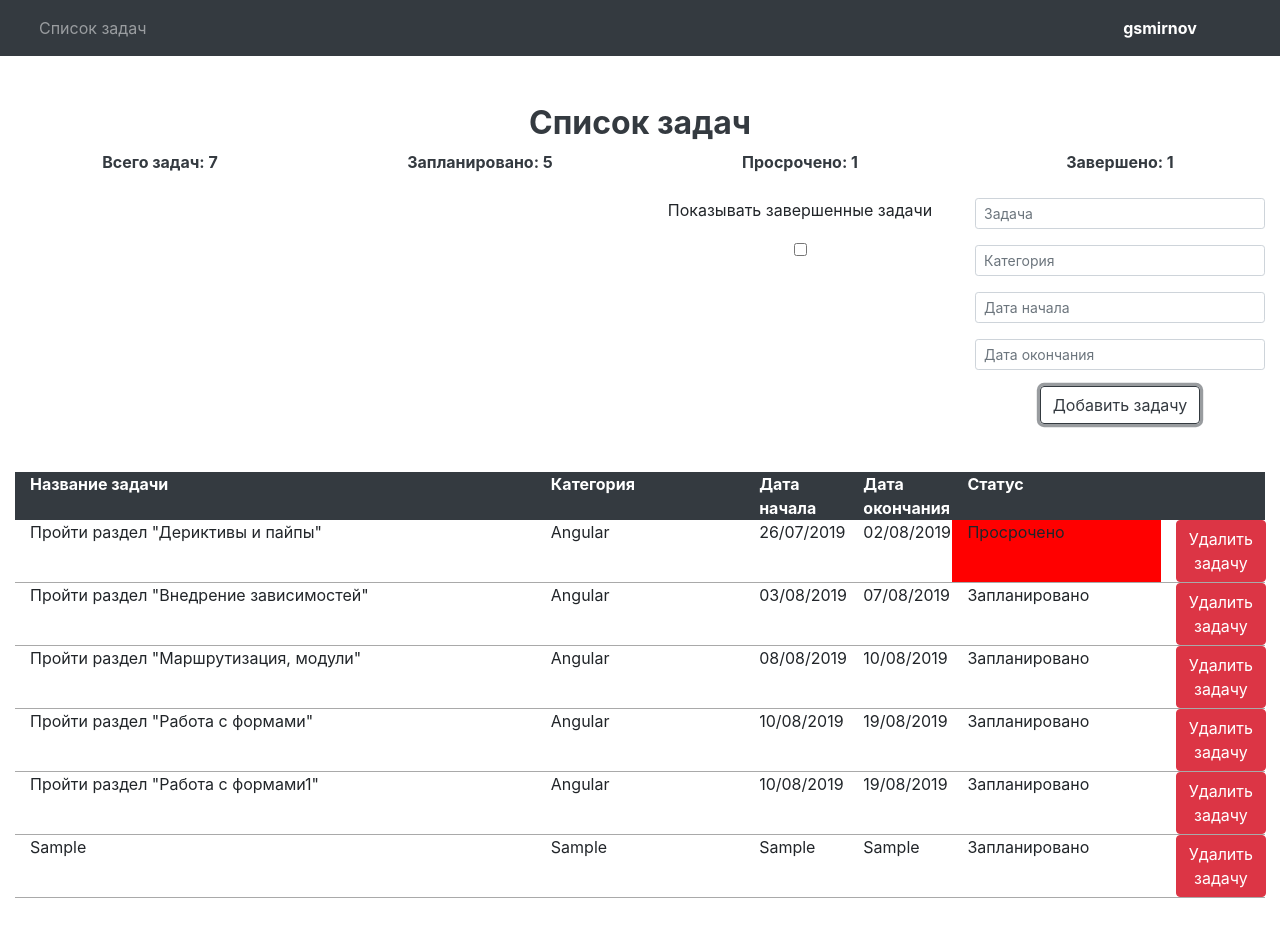
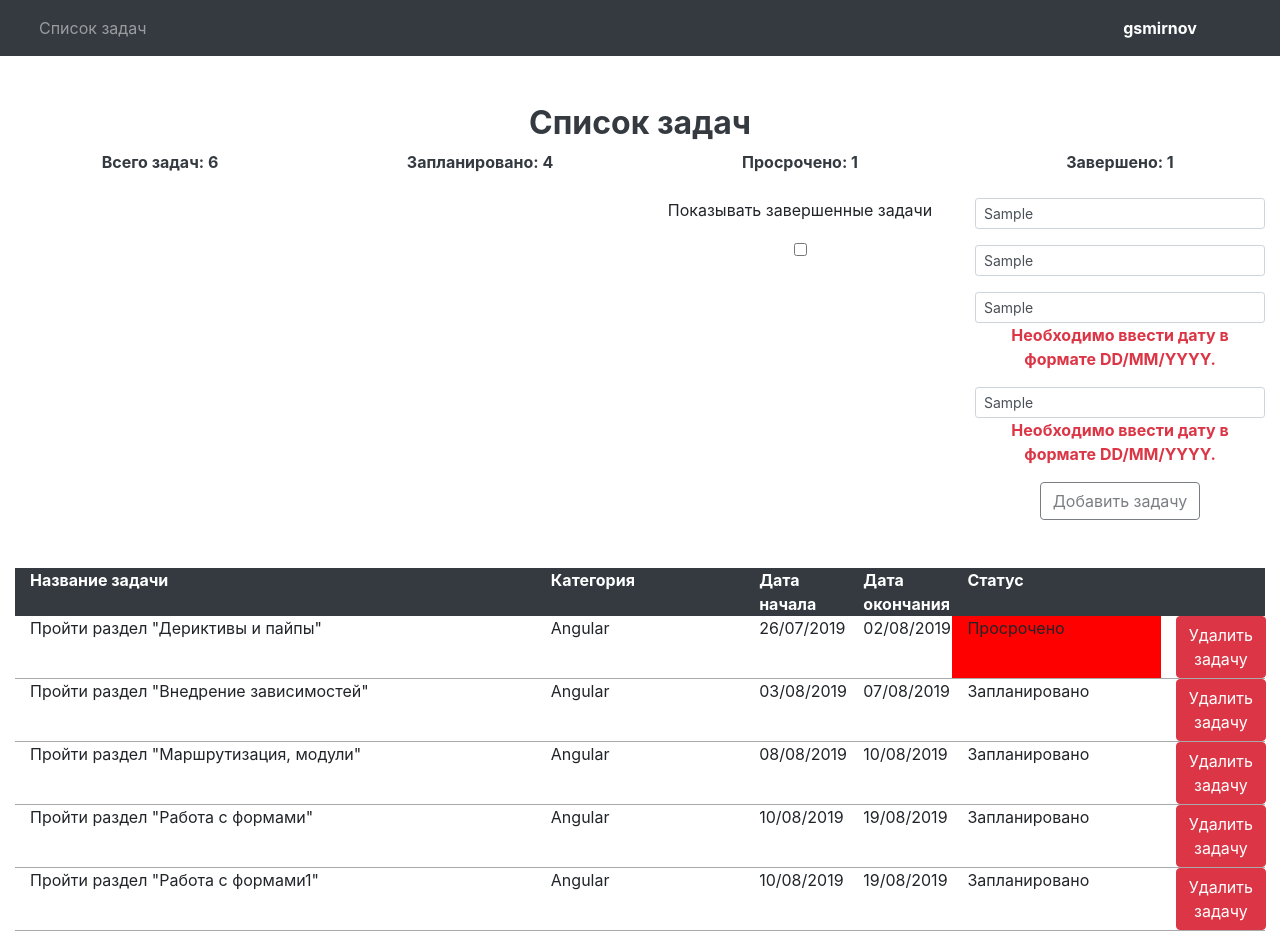
Before and after one commit to gmsmirnov/job4j_angular, an Angular app in the folder task-planner/: page / in a window 1280 px wide. Both pictures are taken after typing "Sample", "Sample", "Sample", "Sample" into the empty fields and a click on the button "Добавить задачу". Shown: the top 931 px of the page. Before the commit the page ends 898 px from the top, so only its background shows below. Built offline with nearby package versions, Linux system fonts and the light colour scheme.

Commit message:
Финальная задача раздела. [#64425]

```diff
--- a/task-planner/src/app/app.module.ts
+++ b/task-planner/src/app/app.module.ts
@@ -9,6 +9,7 @@ import { StatisticComponent } from './task-list/statistic/statistic.component';
 import { ListRowComponent } from './task-list/list-row/list-row.component';
 import { TaskAddComponent } from './task-list/task-add/task-add.component';
 import { FormsModule, ReactiveFormsModule } from '@angular/forms';
+import { EditTaskComponent } from './task-list/edit-task/edit-task.component';
 
 @NgModule({
   declarations: [
@@ -17,7 +18,8 @@ import { FormsModule, ReactiveFormsModule } from '@angular/forms';
     TaskListComponent,
     StatisticComponent,
     ListRowComponent,
-    TaskAddComponent
+    TaskAddComponent,
+    EditTaskComponent
   ],
   imports: [
     BrowserModule,
--- /dev/null
+++ b/task-planner/src/app/task-list/edit-task/edit-task.component.css
@@ -0,0 +1,4 @@
+.length-9 {
+  min-width: 9em;
+  max-width: 9em;
+}
--- /dev/null
+++ b/task-planner/src/app/task-list/edit-task/edit-task.component.html
@@ -0,0 +1,42 @@
+<form [formGroup]="editTaskForm" novalidate>
+  <div class="mb-3 input-group-sm">
+    <input type="text" class="form-control" placeholder="Задача" formControlName="name">
+    <div class="text-danger font-weight-bold" *ngIf="editTaskForm.controls['name'].invalid && editTaskForm.controls['name'].touched">
+      Поле не заполнено!
+    </div>
+  </div>
+  <div class="mb-3 input-group-sm">
+    <input type="text" class="form-control" placeholder="Категория" formControlName="category">
+    <div class="text-danger font-weight-bold" *ngIf="editTaskForm.controls['category'].invalid && editTaskForm.controls['category'].touched">
+      Поле не заполнено!
+    </div>
+  </div>
+  <div class="mb-3 input-group-sm">
+    <input type="text" class="form-control" placeholder="Дата начала в формате DD/MM/YYYY" formControlName="dateStart">
+    <div class="text-danger font-weight-bold" *ngIf="editTaskForm.controls['dateStart'].invalid && editTaskForm.controls['dateStart'].touched">
+      Необходимо ввести дату в формате DD/MM/YYYY.
+    </div>
+  </div>
+  <div class="mb-3 input-group-sm">
+    <input type="text" class="form-control" placeholder="Дата окончания в формате DD/MM/YYYY" formControlName="dateEnd">
+    <div class="text-danger font-weight-bold" *ngIf="editTaskForm.controls['dateEnd'].invalid && editTaskForm.controls['dateEnd'].touched">
+      Необходимо ввести дату в формате DD/MM/YYYY.
+    </div>
+  </div>
+  <div class="row">
+    <div class="col-6">
+    <button class="btn btn-outline-success length-9"
+            [disabled]="editTaskForm.controls['name'].invalid && editTaskForm.controls['name'].touched ||
+            editTaskForm.controls['category'].invalid && editTaskForm.controls['category'].touched ||
+            editTaskForm.controls['dateStart'].invalid && editTaskForm.controls['dateStart'].touched ||
+            editTaskForm.controls['dateEnd'].invalid && editTaskForm.controls['dateEnd'].touched"
+            (click)="save()">Сохранить
+    </button>
+    </div>
+    <div class="col-6">
+    <button class="btn btn-outline-primary length-9"
+            (click)="cancel()">Отмена
+    </button>
+    </div>
+  </div>
+</form>
--- /dev/null
+++ b/task-planner/src/app/task-list/edit-task/edit-task.component.ts
@@ -0,0 +1,60 @@
+import { Component, EventEmitter, Input, OnInit, Output } from '@angular/core';
+import { FormControl, FormGroup, Validators } from '@angular/forms';
+import { Task } from '../task.model';
+
+@Component({
+  selector: 'app-edit-task',
+  templateUrl: './edit-task.component.html',
+  styleUrls: ['./edit-task.component.css']
+})
+export class EditTaskComponent implements OnInit {
+  @Input() task: Task;
+
+  @Output() cancelEmitter = new EventEmitter();
+  @Output() saveTaskEmitter = new EventEmitter<Task>();
+
+  public editTaskForm: FormGroup;
+
+  constructor() {
+  }
+
+  // инициализация полей редактируемой задачи
+  ngOnInit() {
+    this.editTaskForm = new FormGroup({
+      name: new FormControl(this.task.name, [
+        Validators.minLength(3),
+        Validators.maxLength(50),
+        Validators.required
+      ]),
+      category: new FormControl(this.task.category, [
+        Validators.minLength(3),
+        Validators.maxLength(50),
+        Validators.required
+      ]),
+      dateStart: new FormControl(this.task.dateStart, [
+        Validators.pattern('(0[1-9]|[12][0-9]|3[01])[- /.](0[1-9]|1[012])[- /.](19|20)\\d\\d'),
+        Validators.required
+      ]),
+      dateEnd: new FormControl(this.task.dateEnd, [
+        Validators.pattern('(0[1-9]|[12][0-9]|3[01])[- /.](0[1-9]|1[012])[- /.](19|20)\\d\\d'),
+        Validators.required
+      ])
+    });
+  }
+
+  // сохранение редактируемой задачи
+  save() {
+    this.saveTaskEmitter.emit(new Task(
+      this.editTaskForm.get('name').value,
+      this.editTaskForm.get('category').value,
+      this.editTaskForm.get('dateStart').value,
+      this.editTaskForm.get('dateEnd').value
+    ));
+    this.editTaskForm.reset();
+  }
+
+  // отмена сохранения редактируемой задачи
+  cancel() {
+    this.cancelEmitter.emit();
+  }
+}
--- a/task-planner/src/app/task-list/task-add/task-add.component.html
+++ b/task-planner/src/app/task-list/task-add/task-add.component.html
@@ -1,15 +1,33 @@
 <form [formGroup]="newTaskForm" novalidate>
   <div class="mb-3 input-group-sm">
     <input type="text" class="form-control" placeholder="Задача" formControlName="name">
+    <div class="text-danger font-weight-bold" *ngIf="newTaskForm.controls['name'].invalid && newTaskForm.controls['name'].touched">
+      Поле не заполнено!
+    </div>
   </div>
   <div class="mb-3 input-group-sm">
     <input type="text" class="form-control" placeholder="Категория" formControlName="category">
+    <div class="text-danger font-weight-bold" *ngIf="newTaskForm.controls['category'].invalid && newTaskForm.controls['category'].touched">
+      Поле не заполнено!
+    </div>
   </div>
   <div class="mb-3 input-group-sm">
-    <input type="text" class="form-control" placeholder="Дата начала" formControlName="dateStart">
+    <input type="text" class="form-control" placeholder="Дата начала в формате DD/MM/YYYY" formControlName="dateStart">
+    <div class="text-danger font-weight-bold" *ngIf="newTaskForm.controls['dateStart'].invalid && newTaskForm.controls['dateStart'].touched">
+      Необходимо ввести дату в формате DD/MM/YYYY.
+    </div>
   </div>
   <div class="mb-3 input-group-sm">
-    <input type="text" class="form-control" placeholder="Дата окончания" formControlName="dateEnd">
+    <input type="text" class="form-control" placeholder="Дата окончания в формате DD/MM/YYYY" formControlName="dateEnd">
+    <div class="text-danger font-weight-bold" *ngIf="newTaskForm.controls['dateEnd'].invalid && newTaskForm.controls['dateEnd'].touched">
+      Необходимо ввести дату в формате DD/MM/YYYY.
+    </div>
   </div>
-  <button class="btn btn-outline-dark" (click)="addTask()">Добавить задачу</button>
+  <button class="btn btn-outline-dark"
+          [disabled]="newTaskForm.controls['name'].invalid && newTaskForm.controls['name'].touched ||
+          newTaskForm.controls['category'].invalid && newTaskForm.controls['category'].touched ||
+          newTaskForm.controls['dateStart'].invalid && newTaskForm.controls['dateStart'].touched ||
+          newTaskForm.controls['dateEnd'].invalid && newTaskForm.controls['dateEnd'].touched"
+          (click)="addTask()">Добавить задачу
+  </button>
 </form>
--- a/task-planner/src/app/task-list/task-add/task-add.component.ts
+++ b/task-planner/src/app/task-list/task-add/task-add.component.ts
@@ -1,6 +1,6 @@
 import { Component, EventEmitter, OnInit, Output } from '@angular/core';
 import { Task } from '../task.model';
-import { FormControl, FormGroup } from '@angular/forms';
+import { FormControl, FormGroup, Validators } from '@angular/forms';
 
 @Component({
   selector: 'app-task-add',
@@ -14,10 +14,24 @@ export class TaskAddComponent implements OnInit {
 
   constructor() {
     this.newTaskForm = new FormGroup({
-      name: new FormControl(null),
-      category: new FormControl(null),
-      dateStart: new FormControl(null),
-      dateEnd: new FormControl(null)
+      name: new FormControl(null, [
+        Validators.minLength(3),
+        Validators.maxLength(50),
+        Validators.required
+      ]),
+      category: new FormControl(null, [
+        Validators.minLength(3),
+        Validators.maxLength(50),
+        Validators.required
+      ]),
+      dateStart: new FormControl(null, [
+        Validators.pattern('(0[1-9]|[12][0-9]|3[01])[- /.](0[1-9]|1[012])[- /.](19|20)\\d\\d'),
+        Validators.required
+      ]),
+      dateEnd: new FormControl(null, [
+        Validators.pattern('(0[1-9]|[12][0-9]|3[01])[- /.](0[1-9]|1[012])[- /.](19|20)\\d\\d'),
+        Validators.required
+      ])
     });
   }
 
--- a/task-planner/src/app/task-list/task-list.component.html
+++ b/task-planner/src/app/task-list/task-list.component.html
@@ -17,13 +17,21 @@
       <input type="checkbox" (change)="filterTasks($event)">
     </div>
     <div class="col-md-6 col-lg-3 col-xl-3">
-      <app-task-add (addTaskEmitter)="addTaskToArray($event)"></app-task-add>
+      <app-task-add *ngIf="!isSelectedTask" (addTaskEmitter)="addTaskToArray($event)"></app-task-add>
+      <app-edit-task *ngIf="isSelectedTask"
+                     [task]="editTask"
+                     (saveTaskEmitter)="editTaskInArray($event)"
+                     (cancelEmitter)="cancelEditTask($event)"
+      ></app-edit-task>
     </div>
   </div>
   <br/>
   <br/>
 
   <div class="container-fluid">
+    <div class="row alert alert-warning" *ngIf="deleteSelected !== undefined && deleteSelected">
+      <p class="font-weight-bold">Нельзя удалять редактируемую задачу!</p>
+    </div>
     <div class="row divTableHead" style="text-align:left">
       <div class="col-md-5 col-lg-5 col-xs-5">Название задачи</div>
       <div class="col-md-2 col-lg-2 col-xs-2">Категория</div>
@@ -40,6 +48,7 @@
                     [dateEnd]="task.dateEnd"
                     [status]="task.status"
                     (deleteTaskEmitter)="deleteTaskFromArray($event)"
+                    (click)="editOn(task)"
       ></app-list-row>
     </ng-container>
   </div>
--- a/task-planner/src/app/task-list/task-list.component.ts
+++ b/task-planner/src/app/task-list/task-list.component.ts
@@ -7,7 +7,19 @@ import { Task } from './task.model';
   styleUrls: ['./task-list.component.css']
 })
 export class TaskListComponent implements OnInit {
+  // флаг для отображения завершенных заданий
   finished: boolean;
+
+  // флаг для изменения блока создать / отредактировать задание
+  isSelectedTask: boolean;
+
+  editTask: Task;
+
+  // сохраняем индекс переданного на редактирование задания
+  selectedIndex: number;
+
+  deleteSelected: boolean;
+
 
   tasks: Task[] = [
     new Task(
@@ -58,6 +70,7 @@ export class TaskListComponent implements OnInit {
   }
 
   ngOnInit() {
+    this.isSelectedTask = false;
   }
 
   filterTasks($event) {
@@ -75,14 +88,41 @@ export class TaskListComponent implements OnInit {
 
   deleteTaskFromArray(name: string) {
     let index = this.tasks.findIndex((task) => task.name === name);
-    if (index > -1) {
+    if (index > -1 && index != this.selectedIndex) {
       this.tasks.splice(index, 1);
+      console.log('Задача ' + name + ' удалена!');
+    } else {
+      this.deleteSelected = true;
+      console.log('Нельзя удалять редактируемую задачу!');
     }
-    console.log('Задача ' + name + ' удалена!');
   }
 
   addTaskToArray(task: Task) {
     this.tasks.push(task);
     console.log('Задача ' + task.name + ' создана!');
   }
+
+  editTaskInArray(task: Task) {
+    if (this.isSelectedTask) {
+      this.tasks[this.selectedIndex] = task;
+    }
+    this.isSelectedTask = false;
+    this.selectedIndex = -1;
+    this.deleteSelected = false;
+  }
+
+  cancelEditTask() {
+    this.isSelectedTask = false;
+    this.selectedIndex = -1;
+    this.deleteSelected = false;
+  }
+
+  editOn(task: Task) {
+    if (!this.isSelectedTask) {
+      this.selectedIndex = this.tasks.findIndex(item => item.name === task.name);
+    }
+    console.log('Индекс выделенной задачи ' + this.selectedIndex);
+    this.isSelectedTask = true;
+    this.editTask = task;
+  }
 }
```
Also changed, not shown: task-planner/src/app/task-list/list-row/list-row.component.ts (+5 -5 lines), 1 other file (tests, documents, lock files or other folders).
